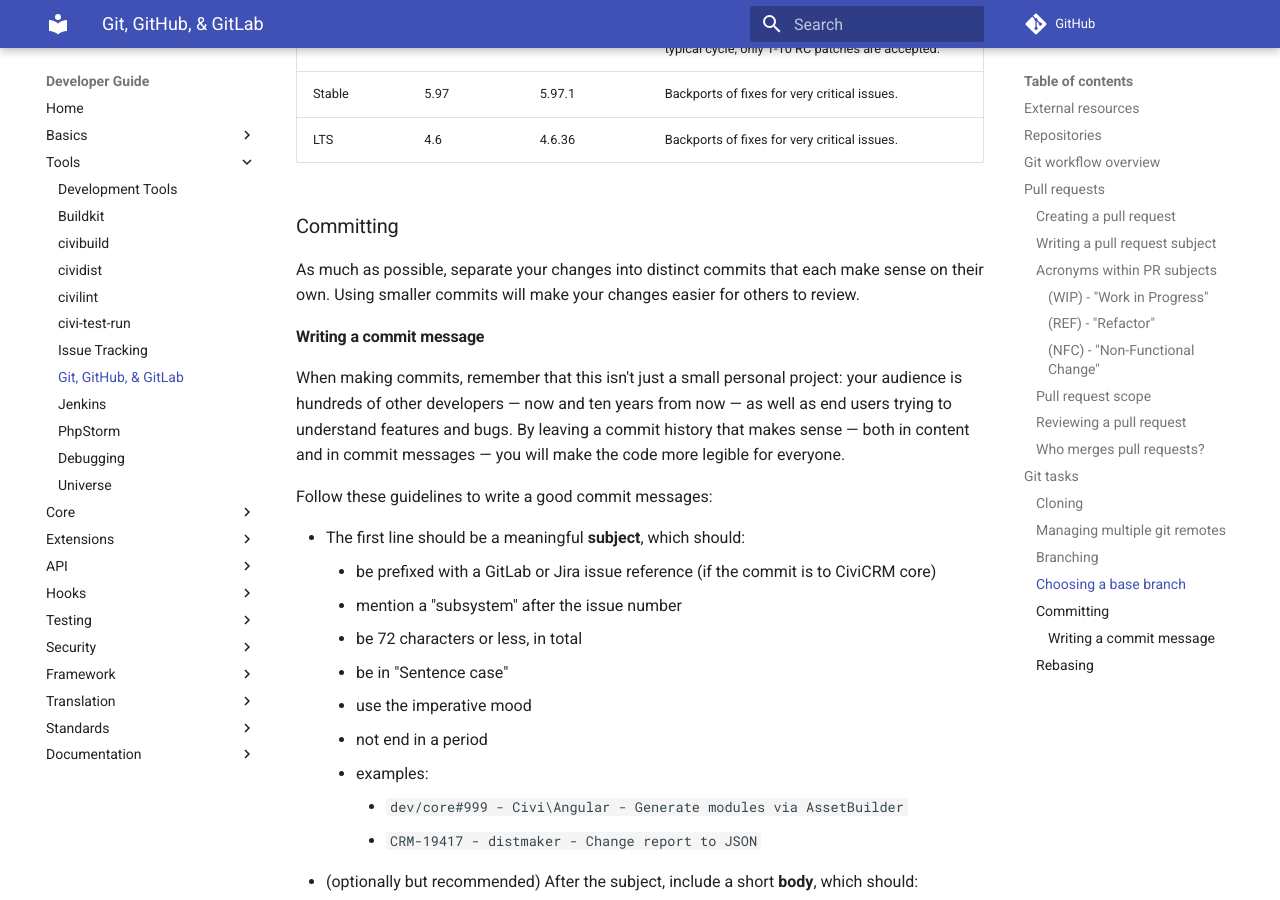
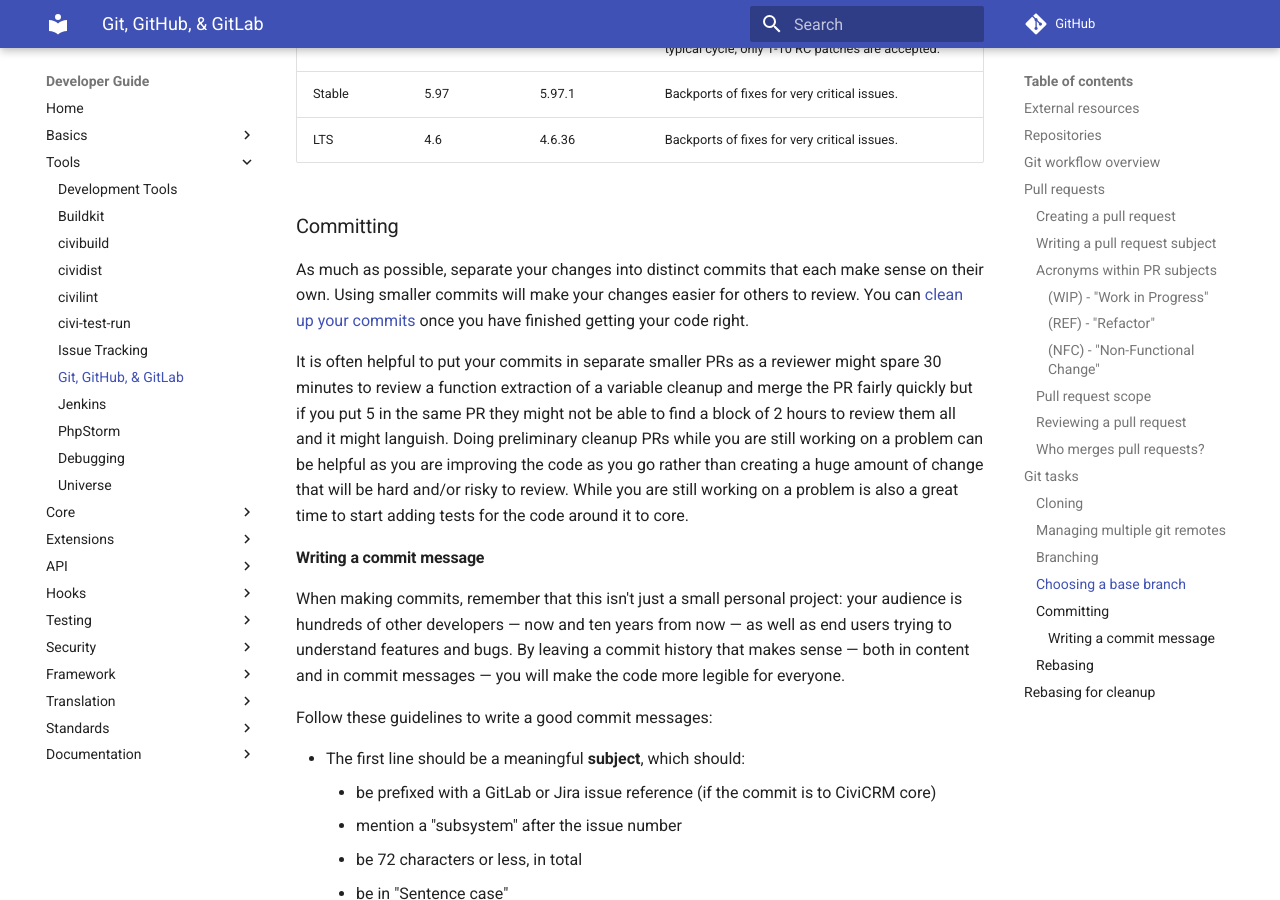
Before and after one commit to civicrm/civicrm-dev-docs, an MkDocs documentation site: the page built from docs/tools/git.md, in a window 1280 px wide and 900 px high, scrolled down 8163 px. Built offline with MkDocs 1.6.1 and Material for MkDocs 9.7.7, drawn with Linux system fonts in a browser that asks for light colours; comment, search, counter and statistics services are not loaded; old or Windows-style settings are respelled for this version of MkDocs; some of the changed text lies outside the part shown.

Commit message:
Add explanation about interactive rebasing

````diff
--- a/docs/tools/git.md
+++ b/docs/tools/git.md
@@ -244,7 +244,9 @@
 
 ### Committing {:#committing}
 
-As much as possible, separate your changes into distinct commits that each make sense on their own. Using smaller commits will make your changes easier for others to review.
+As much as possible, separate your changes into distinct commits that each make sense on their own. Using smaller commits will make your changes easier for others to review. You can [clean up your commits](#rebasing-interactive) once you have finished getting your code right.
+
+It is often helpful to put your commits in separate smaller PRs as a reviewer might spare 30 minutes to review a function extraction of a variable cleanup and merge the PR fairly quickly but if you put 5 in the same PR they might not be able to find a block of 2 hours to review them all and it might languish. Doing preliminary cleanup PRs while you are still working on a problem can be helpful as you are improving the code as you go rather than creating a huge amount of change that will be hard and/or risky to review. While you are still working on a problem is also a great time to start adding tests for the code around it to core.
 
 #### Writing a commit message {:#commit-messages}
 
@@ -320,3 +322,17 @@
     ```
 
 1. Now, if you go to back to the page for your pull request it should no longer show merge conflicts
+
+## Rebasing for cleanup {:#rebasing-interactive}
+
+When you are working on a PR you will often make lots of commits in order to get to the right change - these are your workings. However, when we merge we want the commit history to show the final change - not the workings so we will often ask you to rebase. It's fine to have multiple commits in a PR but each commit should be complete in itself and a logical change in itself. If you make a mistake in one commit it shouldn't be fixed in another (unless the mistake is already merged).
+
+The trick to a cleanup rebase is to do it in interactive mode. The process is similar to above and it's usually easier to do the above first and THEN the interactive rebase to make sure you have a nice clean start before starting your interactive rebase.
+
+Assuming the upstream repo is called 'upstream' the command is
+
+```
+git rebase -i upstream/master
+```
+
+You then get to squash or remove commits are fix up the history. Do a force push (per above) when you have finished
````
